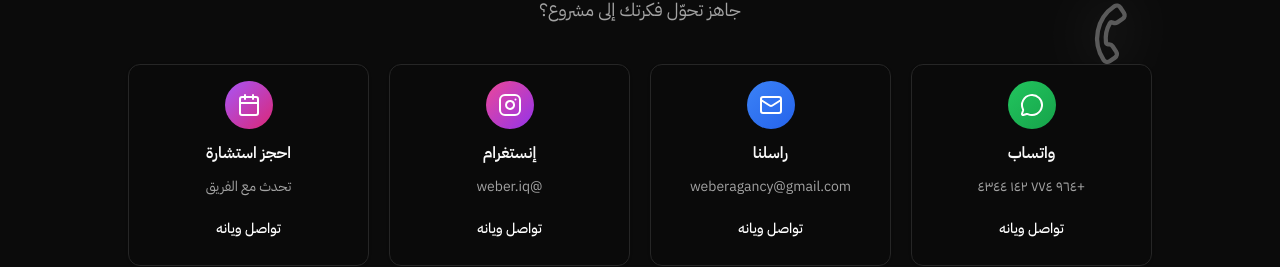
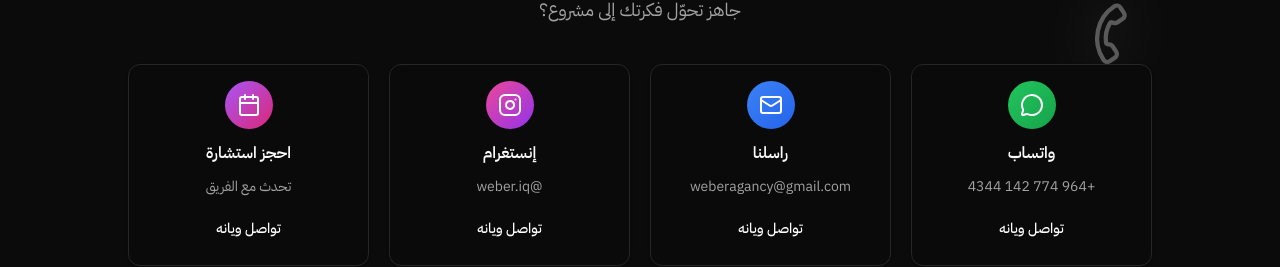
Before and after one commit to Amin964iq/WeberTest1, a Next.js app: page /ar in a window 1280 px wide. Shown: the part 4069-4336 px from the top of the page. Built offline with nearby package versions, Linux system fonts and the light colour scheme.

Commit message:
Fix WhatsApp number to display in English numerals for both languages
- Remove Arabic numeral conversion for WhatsApp number
- Keep +964 774 142 4344 display consistent in both EN and AR
- Simplify code by removing displayNumber property

```diff
--- a/components/contact-section.tsx
+++ b/components/contact-section.tsx
@@ -22,7 +22,6 @@ export default function ContactSection() {
       description: "+964 774 142 4344",
       href: "https://wa.me/9647741424344?text=Hello%20Weber!%20I%27m%20interested%20in%20your%20services.",
       color: "from-green-500 to-green-600",
-      displayNumber: locale === "ar" ? "+٩٦٤ ٧٧٤ ١٤٢ ٤٣٤٤" : "+964 774 142 4344",
     },
     {
       icon: <Mail className="h-6 w-6" />,
@@ -103,7 +102,7 @@ export default function ContactSection() {
                       {method.icon}
                     </div>
                     <h3 className="text-sm sm:text-base font-semibold">{method.title}</h3>
-                    <p className="text-xs sm:text-sm text-muted-foreground">{(method as any).displayNumber || method.description}</p>
+                    <p className="text-xs sm:text-sm text-muted-foreground">{method.description}</p>
                     <Button
                       variant="ghost"
                       className="w-full text-white hover:bg-white/10 min-h-[40px]"
```
